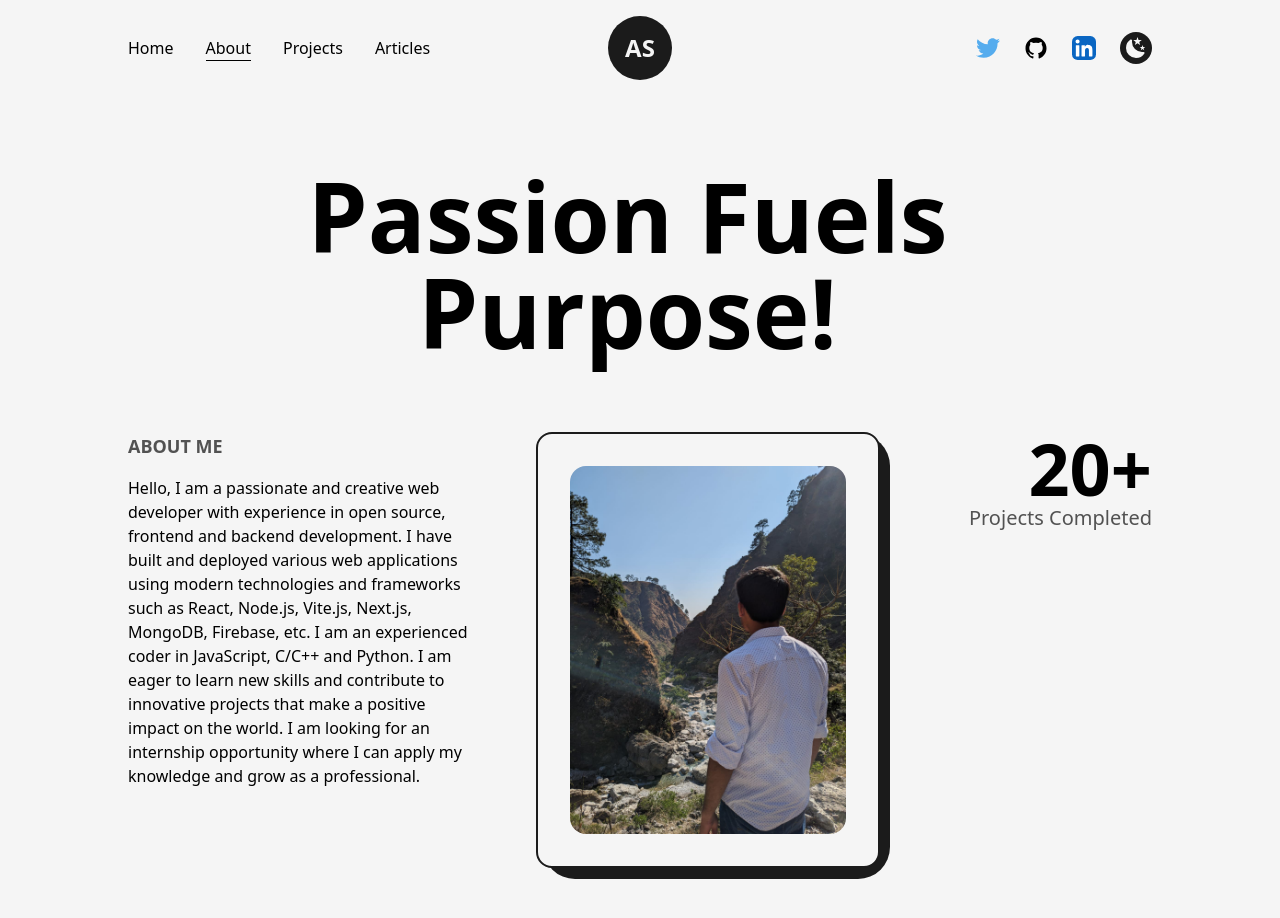
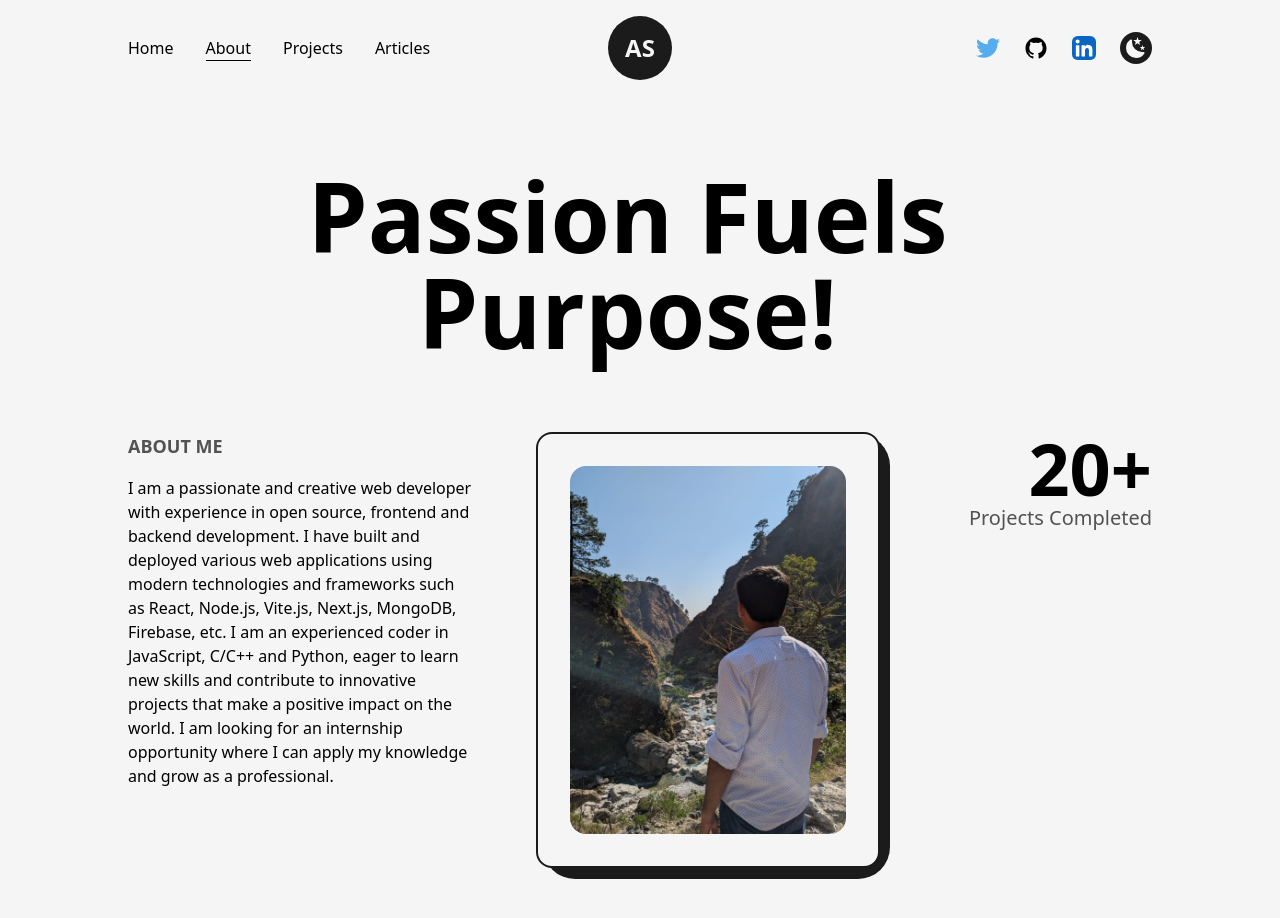
Before and after one commit to anirudhsalaria/Portfolio, a Next.js app: page /about in a window 1280 px wide. Shown: the top 918 px of the page. Built offline with nearby package versions, Linux system fonts and the light colour scheme.

Commit message:
Update about.js

```diff
--- a/src/pages/about.js
+++ b/src/pages/about.js
@@ -51,10 +51,10 @@ const about = () => {
             <div className="col-span-3 flex flex-col items-start justify-start xl:col-span-4 md:order-2 md:col-span-8">
               <h2 className="mb-4 text-lg font-bold uppercase text-dark/75 dark:text-light/75">About Me</h2>
               <p className="font-medium">
-                Hello, I am a passionate and creative web developer with experience in open source, frontend and backend
+                I am a passionate and creative web developer with experience in open source, frontend and backend
                 development. I have built and deployed various web applications using modern technologies and
                 frameworks such as React, Node.js, Vite.js, Next.js, MongoDB, Firebase, etc. I am an experienced coder
-                in JavaScript, C/C++ and Python. I am eager to learn new skills and contribute to innovative projects that
+                in JavaScript, C/C++ and Python, eager to learn new skills and contribute to innovative projects that
                 make a positive impact on the world. I am looking for an internship opportunity where I can apply my
                 knowledge and grow as a professional.
               </p>
```
